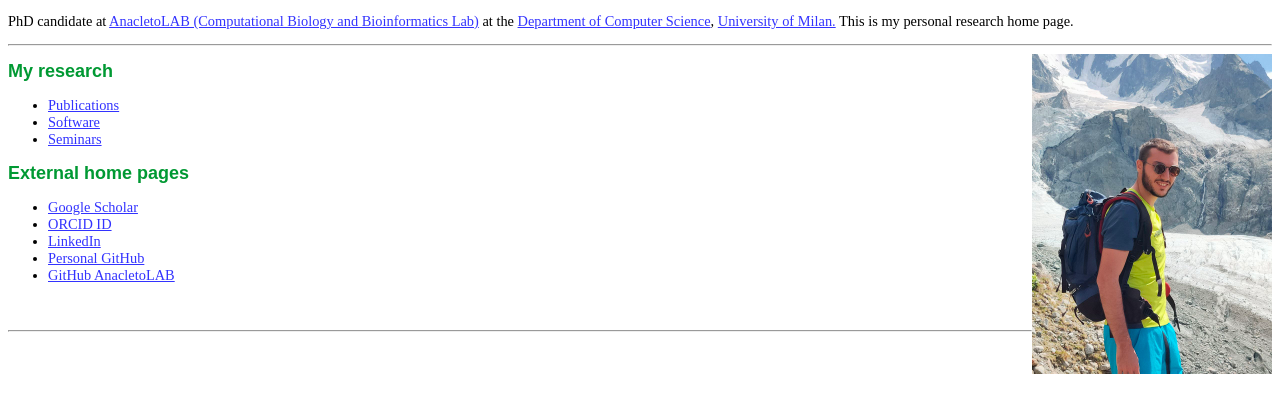
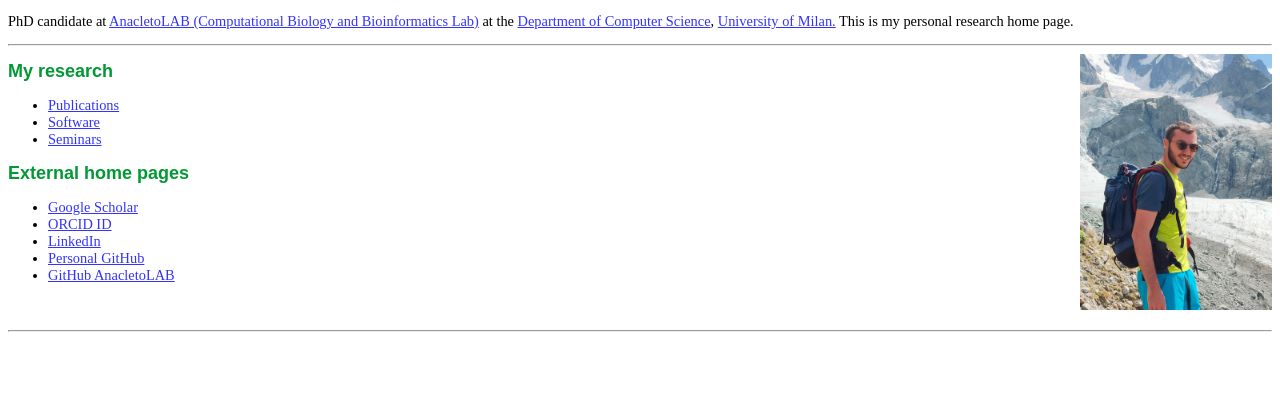
Before and after one commit to emanuelecavalleri/emanuelecavalleri.github.io, a plain HTML site: page index.html in a window 1280 px wide. Shown: the part 39-452 px from the top of the page. Drawn offline with Linux system fonts and the light colour scheme.

Commit message:
Update index.html

```diff
--- a/index.html
+++ b/index.html
@@ -20,7 +20,7 @@ This is my personal research home page.
 
 <hr>
 
-<img border="0" src="images/emanuele.jpeg" width="240" height="320" style="float:right">
+<img border="0" src="images/emanuele.jpeg" width="192" height="256" style="float:right">
 
 <h2>My research</h2>
 
```
